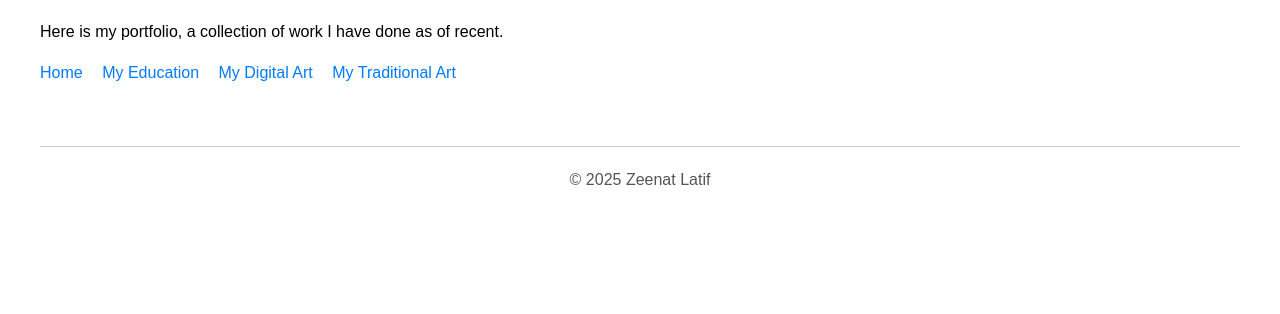
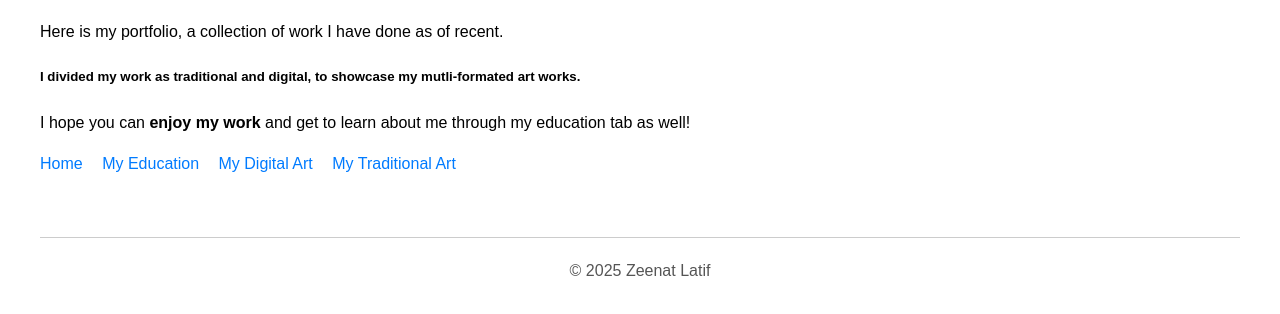
Before and after one commit to Zealitif/practicesitetwo, a plain HTML site: page index.html in a window 1280 px wide. Shown: the part 94-408 px from the top of the page. Drawn offline with Linux system fonts and the light colour scheme.

Commit message:
Update index.html

```diff
--- a/index.html
+++ b/index.html
@@ -43,7 +43,8 @@
 
   <h1>My Portfolio</h1>
   <p>Here is my portfolio, a collection of work I have done as of recent.</p>
-
+  <h5>I divided my work as traditional and digital, to showcase my mutli-formated art works.</h5>
+<p>I hope you can <strong>enjoy my work</strong> and get to learn about me through my education tab as well!</p>
   <ul>
     <li><a href="Index.html">Home</a></li>
     <li><a href="MyEducation.html">My Education</a></li>
```
